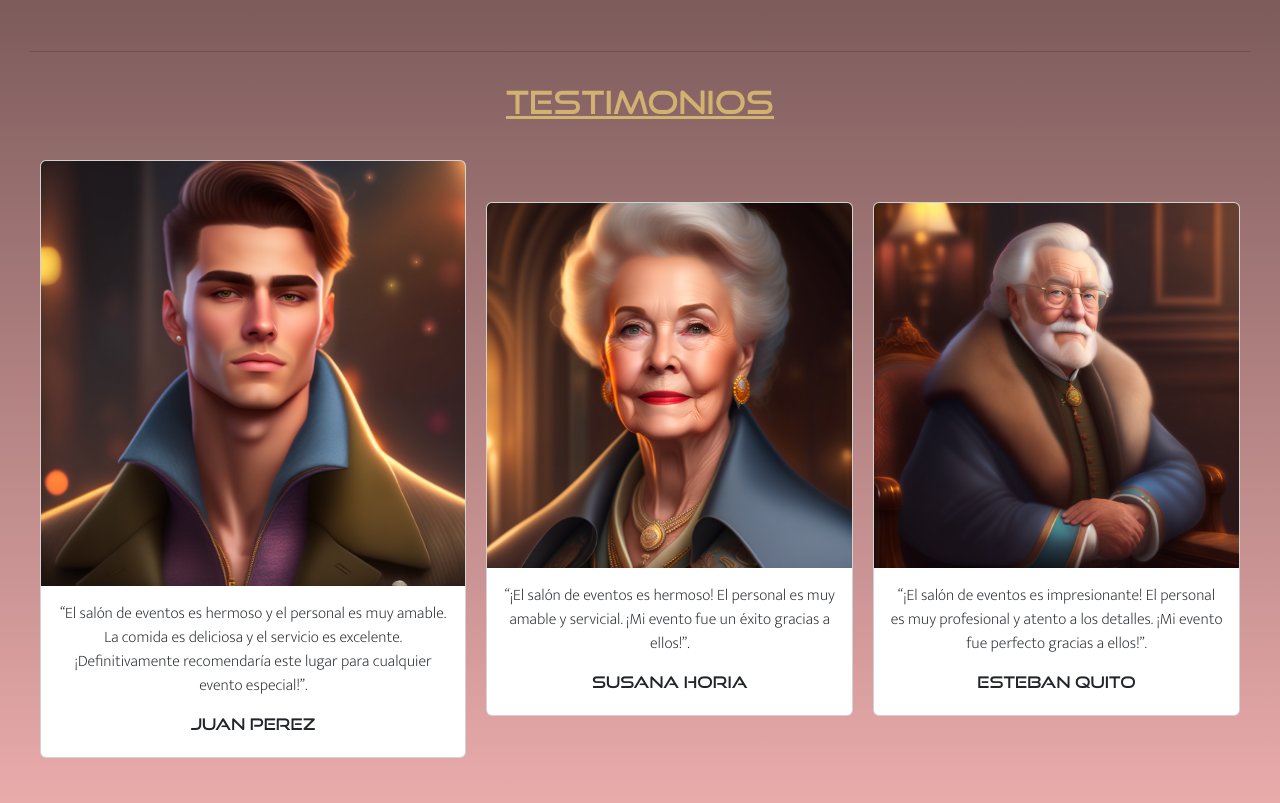
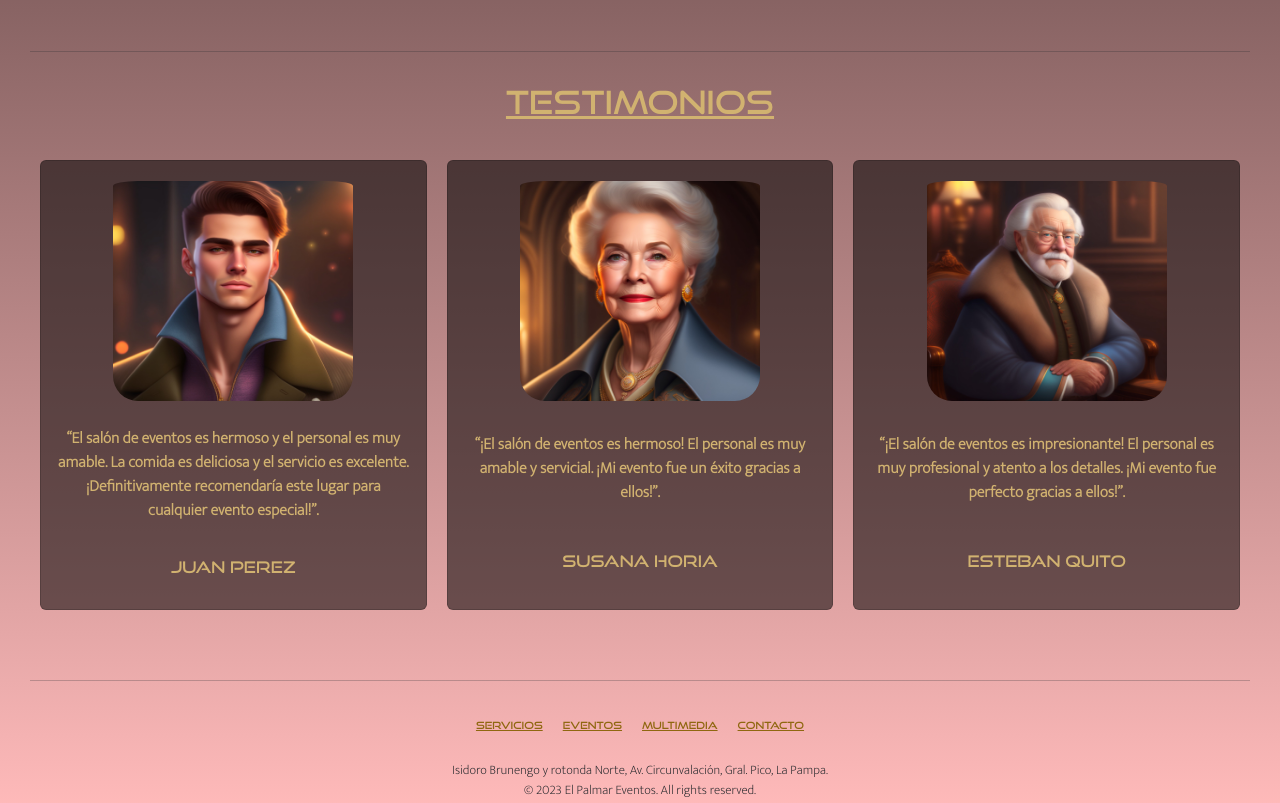
Before and after one commit to RusoCop911/PF-Paesani_Rosello_Franco, a website: page index.html in a window 1280 px wide. Shown: the part 920-1723 px from the top of the page. Drawn offline with nearby package versions, Linux system fonts and the light colour scheme.

Commit message:
reparacion de cards de testimonios

```diff
--- a/scss/layouts/_medias.scss
+++ b/scss/layouts/_medias.scss
@@ -41,6 +41,34 @@
     }
     .section-img {
         padding: 0;
+    }
+    .testimonios {
+        .cards {
+            @include flex (row, center, flex-start);
+            .card {
+                @include flex (column, center, center);
+                width: 400px;
+                height: 450px;
+                background-color: rgba(0, 0, 0, 0.534);
+                img {
+                    align-items: center;
+                    width: 240px;
+                    height: 240px;
+                    border-radius: 25px;
+                    padding-top: 20px;
+                }
+                .card-body {
+                    @include flex (column, space-around, center);
+                    p {
+                        color: $second-color;
+                        font-weight: bolder;
+                    }
+                    h5 {
+                        color: $second-color
+                    }
+                }
+            }
+        }
     }
 
     /* FOOTER */
```
Also changed, not shown: css/style.css, 1 other file.
